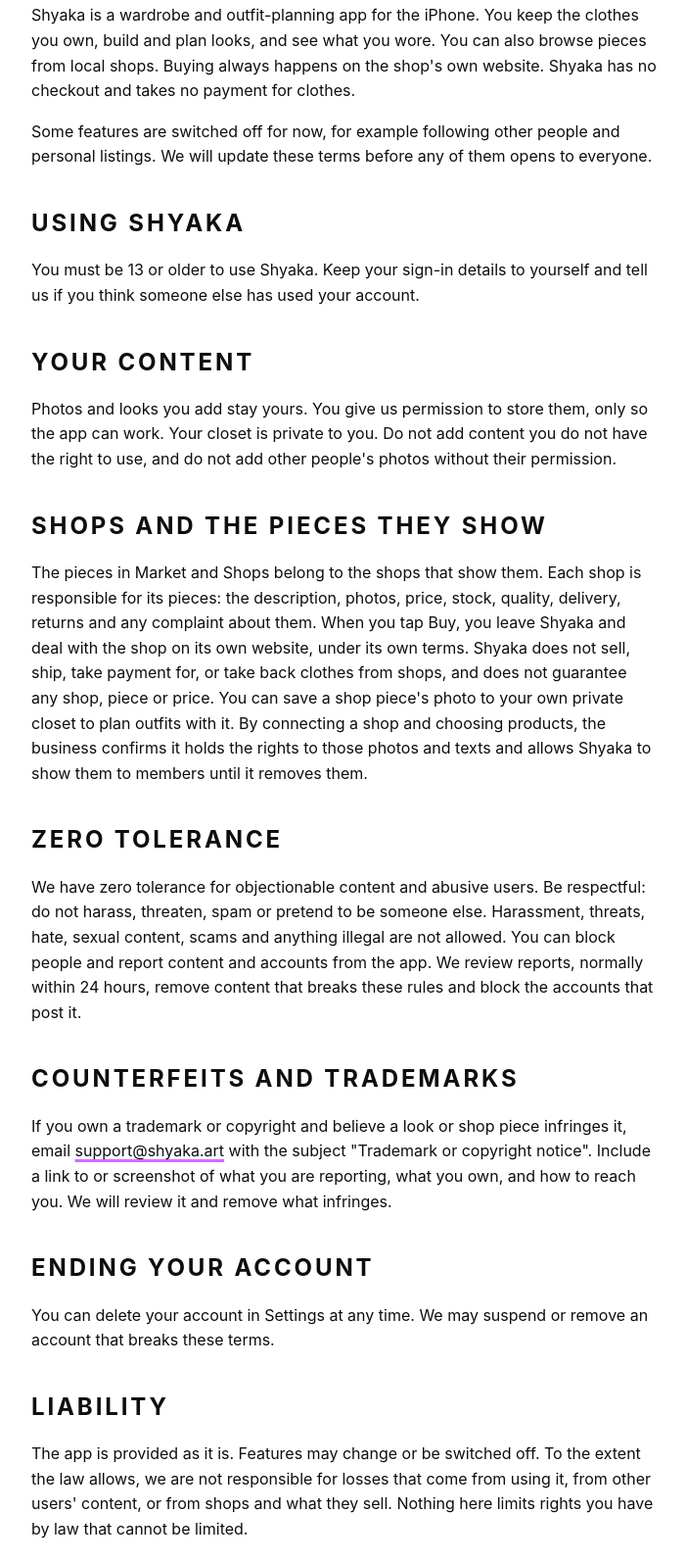
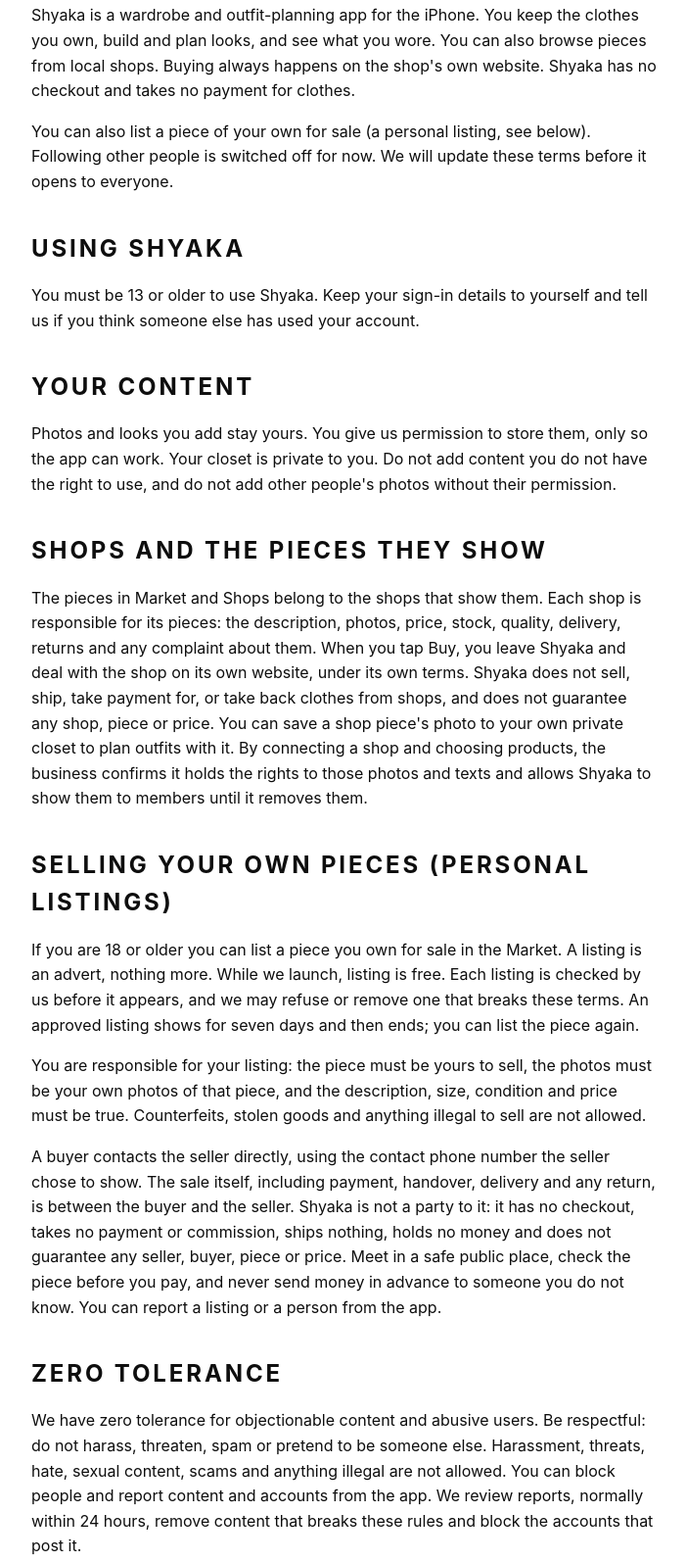
Before and after one commit to 1snoww1/shiyaka-legal, a plain HTML site: page terms.html in a window 1280 px wide. Shown: the part 438-2032 px from the top of the page at 98% size, without its empty margins (288-989 px from the left). Drawn offline with Linux system fonts and the light colour scheme.

Commit message:
Website: terms and privacy 2026-11-14.2 (personal listings open, free while we launch; photo wishlist)
Co-Authored-By: Claude Fable 5.2 <noreply@anthropic.com>

```diff
--- a/terms.html
+++ b/terms.html
@@ -13,14 +13,14 @@
 <a class="brand" href="https://shyaka.art/"><img src="wordmark.svg" width="150" height="33" alt="Shyaka"></a>
 <h1>Terms of use</h1>
 <p class="draft">Draft, not yet reviewed by a lawyer.</p>
-<p class="meta">Version 2026-11-14.1 · 14 November 2026.</p>
+<p class="meta">Version 2026-11-14.2 · 14 November 2026.</p>
 
 <h2>Who we are</h2>
 <p>Shyaka is operated from Egypt. Operator details will be added before public launch. Contact: <a href="mailto:support@shyaka.art">support@shyaka.art</a> or WhatsApp <a href="https://wa.me/201060917193">+20 106 091 7193</a>.</p>
 
 <h2>What Shyaka is</h2>
 <p>Shyaka is a wardrobe and outfit-planning app for the iPhone. You keep the clothes you own, build and plan looks, and see what you wore. You can also browse pieces from local shops. Buying always happens on the shop's own website. Shyaka has no checkout and takes no payment for clothes.</p>
-<p>Some features are switched off for now, for example following other people and personal listings. We will update these terms before any of them opens to everyone.</p>
+<p>You can also list a piece of your own for sale (a personal listing, see below). Following other people is switched off for now. We will update these terms before it opens to everyone.</p>
 
 <h2>Using Shyaka</h2>
 <p>You must be 13 or older to use Shyaka. Keep your sign-in details to yourself and tell us if you think someone else has used your account.</p>
@@ -30,6 +30,11 @@
 
 <h2>Shops and the pieces they show</h2>
 <p>The pieces in Market and Shops belong to the shops that show them. Each shop is responsible for its pieces: the description, photos, price, stock, quality, delivery, returns and any complaint about them. When you tap Buy, you leave Shyaka and deal with the shop on its own website, under its own terms. Shyaka does not sell, ship, take payment for, or take back clothes from shops, and does not guarantee any shop, piece or price. You can save a shop piece's photo to your own private closet to plan outfits with it. By connecting a shop and choosing products, the business confirms it holds the rights to those photos and texts and allows Shyaka to show them to members until it removes them.</p>
+
+<h2>Selling your own pieces (personal listings)</h2>
+<p>If you are 18 or older you can list a piece you own for sale in the Market. A listing is an advert, nothing more. While we launch, listing is free. Each listing is checked by us before it appears, and we may refuse or remove one that breaks these terms. An approved listing shows for seven days and then ends; you can list the piece again.</p>
+<p>You are responsible for your listing: the piece must be yours to sell, the photos must be your own photos of that piece, and the description, size, condition and price must be true. Counterfeits, stolen goods and anything illegal to sell are not allowed.</p>
+<p>A buyer contacts the seller directly, using the contact phone number the seller chose to show. The sale itself, including payment, handover, delivery and any return, is between the buyer and the seller. Shyaka is not a party to it: it has no checkout, takes no payment or commission, ships nothing, holds no money and does not guarantee any seller, buyer, piece or price. Meet in a safe public place, check the piece before you pay, and never send money in advance to someone you do not know. You can report a listing or a person from the app.</p>
 
 <h2>Zero tolerance</h2>
 <p>We have zero tolerance for objectionable content and abusive users. Be respectful: do not harass, threaten, spam or pretend to be someone else. Harassment, threats, hate, sexual content, scams and anything illegal are not allowed. You can block people and report content and accounts from the app. We review reports, normally within 24 hours, remove content that breaks these rules and block the accounts that post it.</p>
```
Also changed, not shown: privacy.html (+4 -2 lines).
